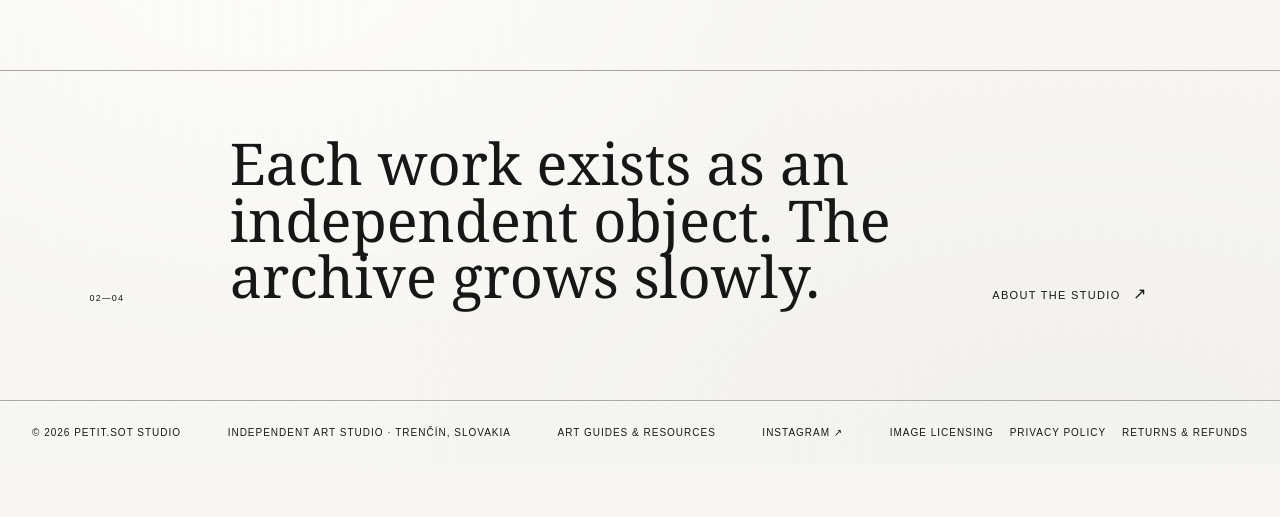
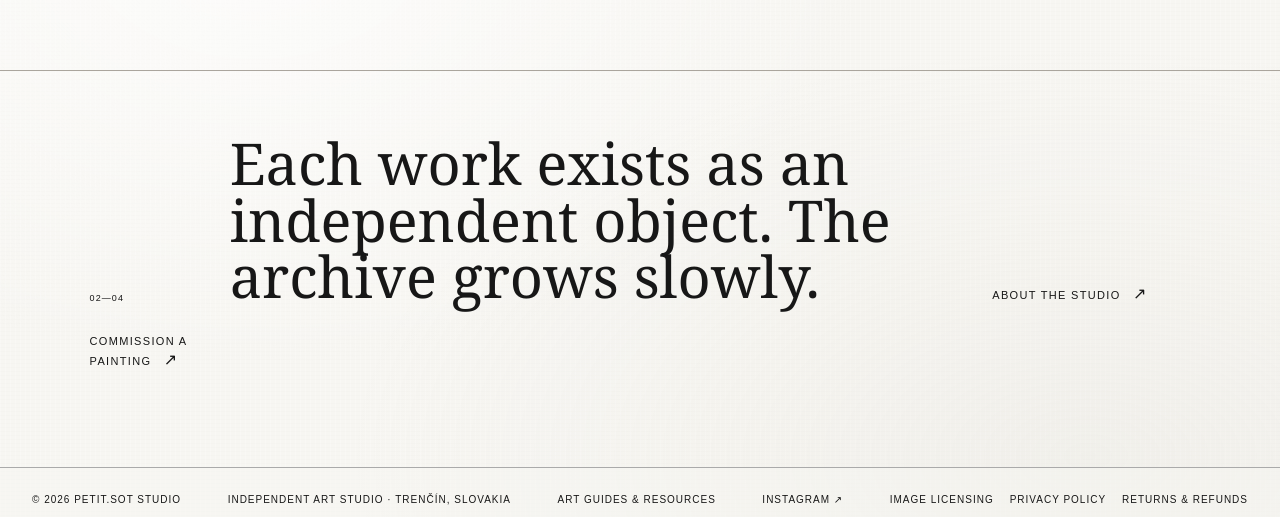
Before and after one commit to brodsk/PETIT-SOT-STUDIO, a Next.js app: page /en in a window 1280 px wide. Shown: the part 944-1461 px from the top of the page. Before the commit the page ends 1409 px from the top, so only its background shows below. Built offline with nearby package versions, Linux system fonts and the light colour scheme; no server answers; the database is empty.

Commit message:
Add homepage internal link to painting commissions

```diff
--- a/app/[locale]/page.tsx
+++ b/app/[locale]/page.tsx
@@ -144,7 +144,7 @@ export default async function Home({ params }: { params: Promise<{ locale: strin
         </div>
       </section>
 
-      <section className="gallery-statement"><span>02—04</span><p>{ru ? "Каждая работа — отдельный объект. Архив растёт постепенно." : "Each work exists as an independent object. The archive grows slowly."}</p><Link className="arrow-link" href="/about">{ru ? "О студии" : "About the studio"} <span>↗</span></Link></section>
+      <section className="gallery-statement"><span>02—04</span><p>{ru ? "Каждая работа — отдельный объект. Архив растёт постепенно." : "Each work exists as an independent object. The archive grows slowly."}</p><Link className="arrow-link" href="/about">{ru ? "О студии" : "About the studio"} <span>↗</span></Link><Link className="arrow-link" href="/commission">{ru ? "Заказать картину" : "Commission a painting"} <span>↗</span></Link></section>
     </main>
   );
 }
```
